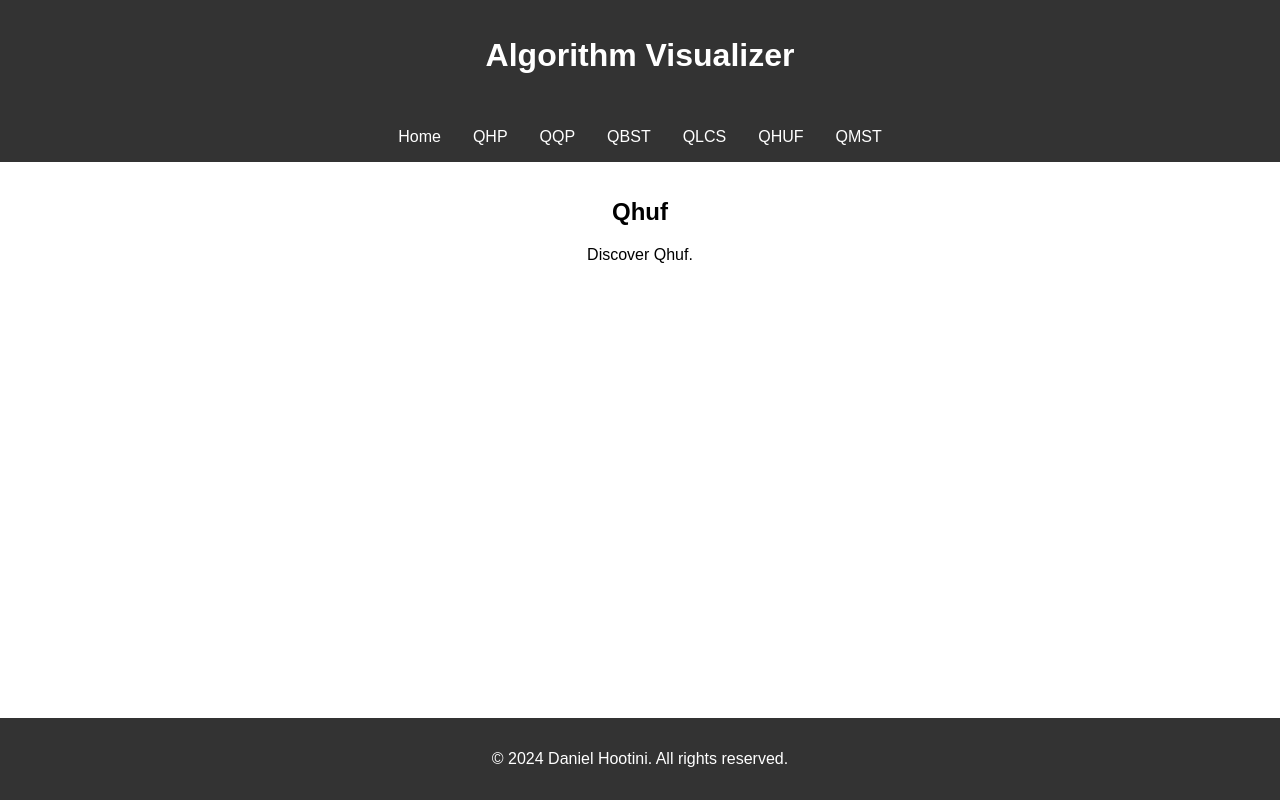
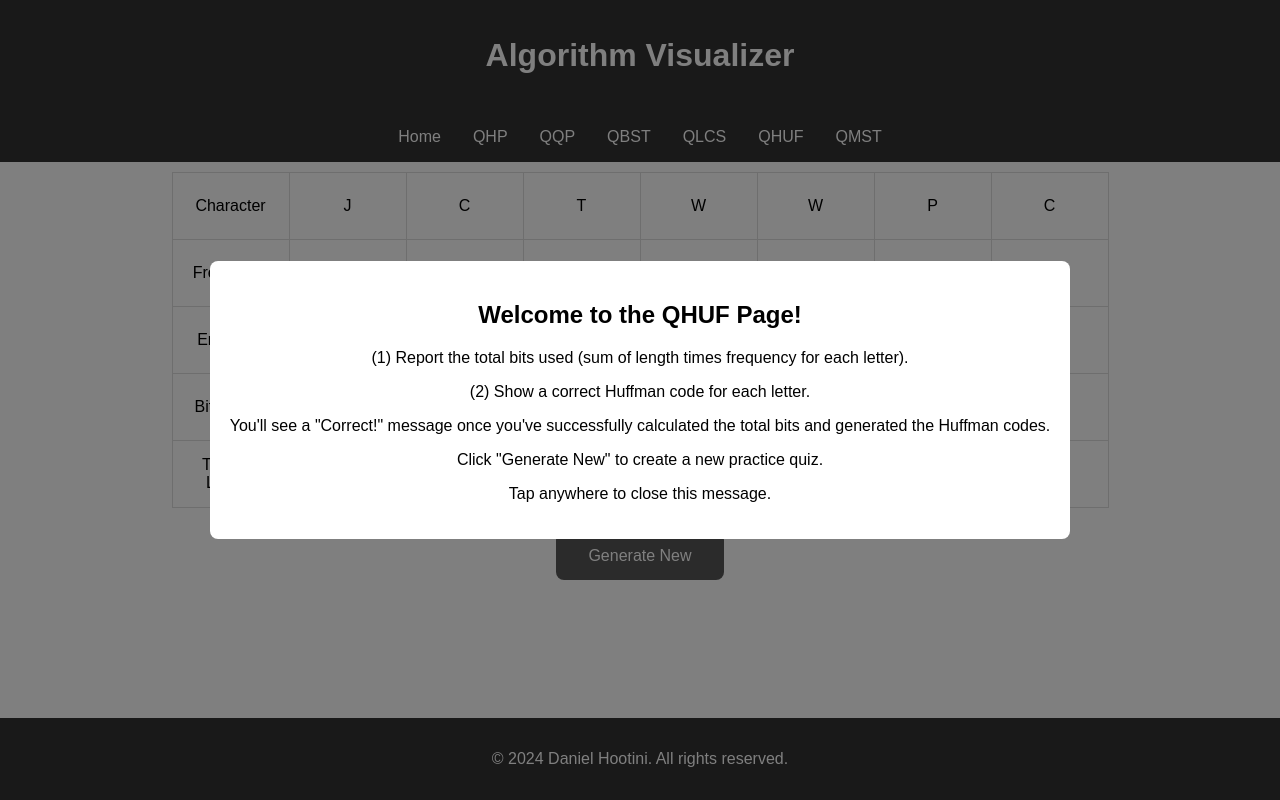
Before and after one commit to DanielH987/algorithm-visualizer, a React (Create React App) app: page /qhuf in a window 1280 px wide. Built offline with nearby package versions, Linux system fonts and the light colour scheme.

Commit message:
feat: Add modal to Qhuf page with instructions for practice quiz

```diff
--- a/src/pages/Qhuf.js
+++ b/src/pages/Qhuf.js
@@ -1,10 +1,29 @@
-import React from 'react';
+import React, { useState, useEffect } from 'react';
+import Huffman from '../components/Huffman/Huffman';
+import Modal from '../components/Modal';
 
 const Qhuf = () => {
+  const [isModalOpen, setIsModalOpen] = useState(false);
+
+  useEffect(() => {
+    setIsModalOpen(true);
+  }, []);
+
+  const handleCloseModal = () => {
+    setIsModalOpen(false);
+  };
+
   return (
     <div>
-      <h2>Qhuf</h2>
-      <p>Discover Qhuf.</p>
+      <Huffman />
+      <Modal isOpen={isModalOpen} onClose={handleCloseModal}>
+        <h2>Welcome to the QHUF Page!</h2>
+        <p>(1) Report the total bits used (sum of length times frequency for each letter).</p>
+        <p>(2) Show a correct Huffman code for each letter.</p>
+        <p>You'll see a "Correct!" message once you've successfully calculated the total bits and generated the Huffman codes.</p>
+        <p>Click "Generate New" to create a new practice quiz.</p>
+        <p>Tap anywhere to close this message.</p>
+      </Modal>
     </div>
   );
 };
```
